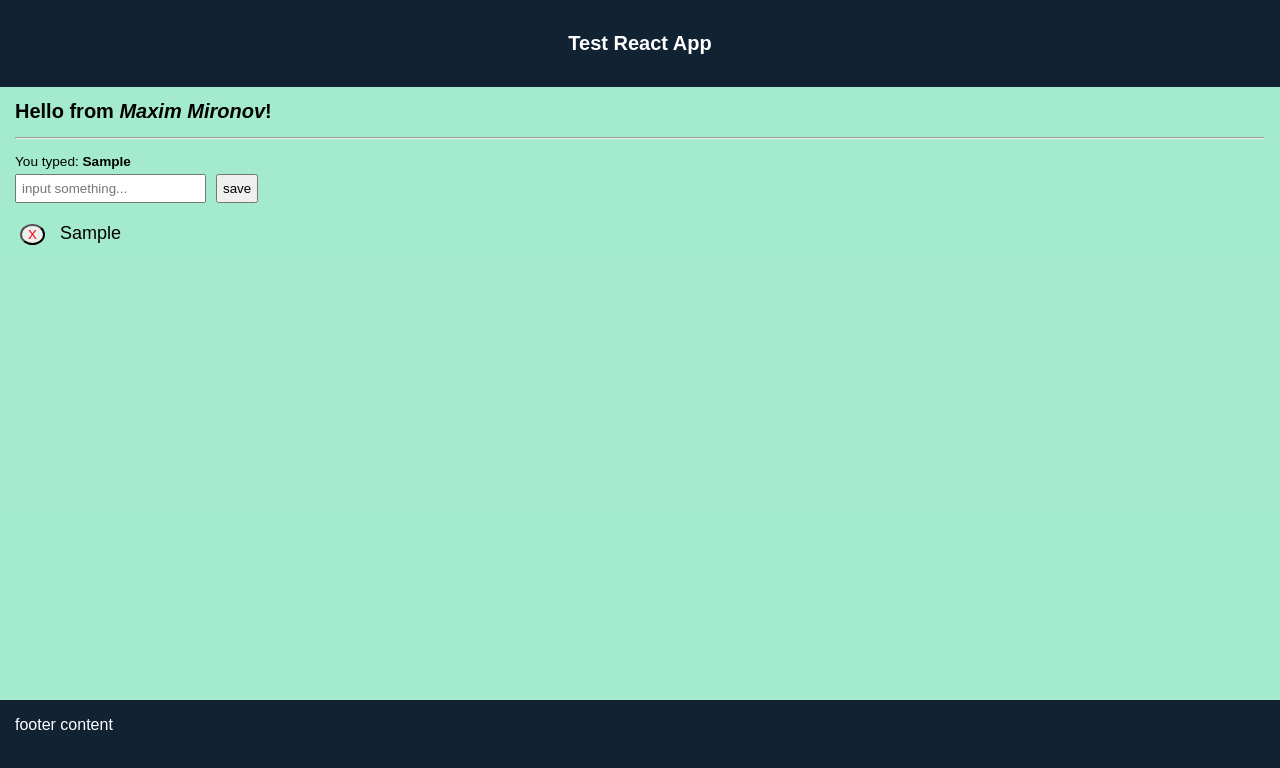
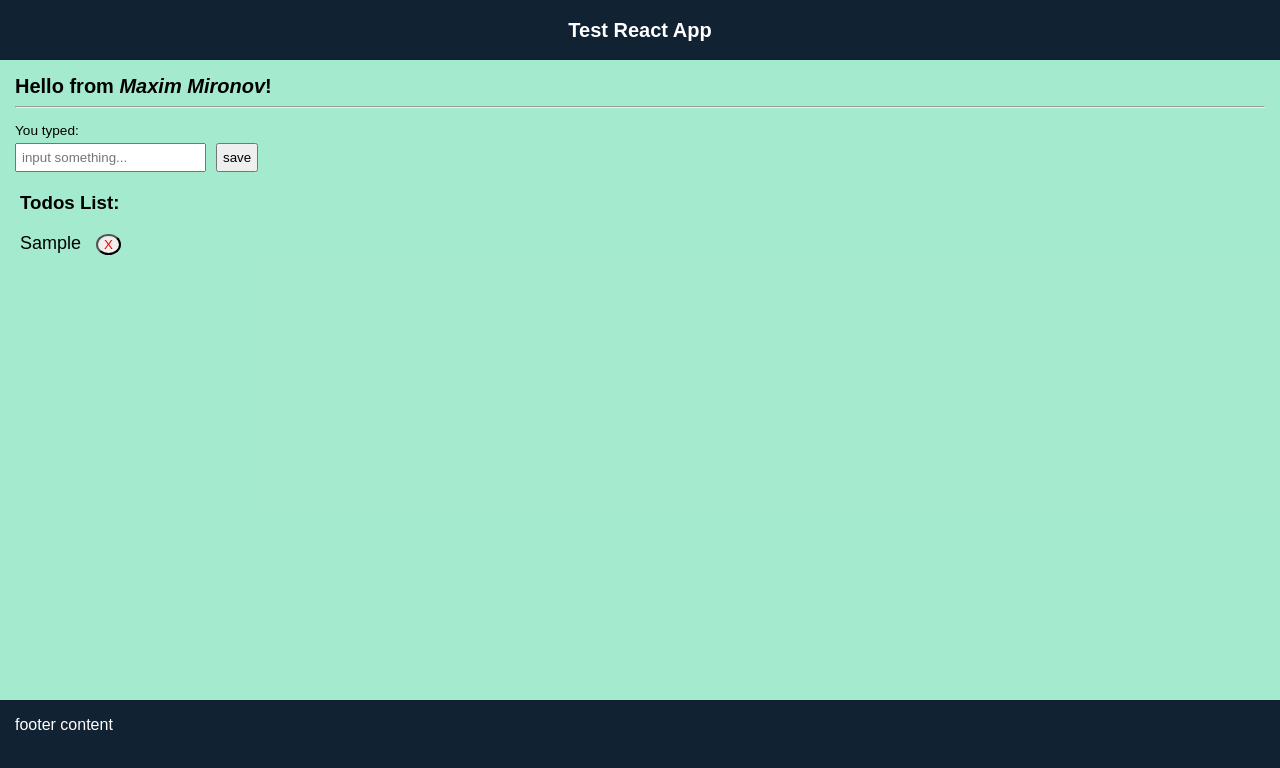
Before and after one commit to Maximzp83/my-test-react-app, a React (Create React App) app: page / in a window 1280 px wide. Both pictures are taken after typing "Sample" into the empty fields and a click on the button "save". Shown: the top 768 px of the page. Built offline with nearby package versions, Linux system fonts and the light colour scheme.

Commit message:
first homework v2.0

```diff
--- a/src/App.js
+++ b/src/App.js
@@ -1,17 +1,25 @@
 import React, { Component } from 'react';
 
-import Home from './components/Home';
+import Header from './components/partials/Header';
+import Footer from './components/partials/Footer';
+
+import HomeContentContainer from './components/HomeContentContainer';
 // import logo from './logo.svg';
 // import './App.css';
 
+const user = {name: "Maxim", lastName: "Mironov"};
+
+
 class App extends Component {
-  render() {
-    return (
-      <div>
-        <Home />
-      </div>
-    );
-  }
+	render() {
+		return (
+				<div className="mainWrapper">
+					<Header />
+					<HomeContentContainer user={user} />
+					<Footer />
+				</div>
+			);
+	}
 }
 
 export default App;
--- a/src/components/Home.jsx
+++ /dev/null
@@ -1,121 +0,0 @@
-import React, { Component } from 'react';
-
-import Header from './partials/Header';
-import Footer from './partials/Footer';
-
-
-const user = {name: "Maxim", lastName: "Mironov"};
-
-
-class MessagesList extends Component {
-	constructor(props) {
-    	super(props);
-
-    	this.deleteButtonClick = this.deleteButtonClick.bind(this);
-  }
-
-	deleteButtonClick(index) {
-		this.props.deleteMessage(index);
-	}
-
-	render() {
-		const listItems = this.props.messages.map((message, index) =>
-		        <li key={'message-'+ index.toString()}>
-		        	<button className="deleteButton"
-		        					type="button"
-		        					onClick={(e) => this.deleteButtonClick(index, e)}>X</button>
-		        	<span>{ message }</span>
-		        </li>
-	      	)
-
-		return (
-			<ul className="messagesList">{listItems}</ul>
-		)
-	}
-}
-
-
-// ------------
-
-class HomeContent extends Component {
-    constructor(props) {
-    	super(props);
-    	this.state = {
-    		user: this.props.user,
-    		message: '',
-    		savedMessages: []
-    	};
-
-    	this.handleInputChange = this.handleInputChange.bind(this);
-    	this.saveButtonClick = this.saveButtonClick.bind(this);
-    	this.deleteMessage = this.deleteMessage.bind(this);
-
-    }
-
-
-    handleInputChange(event) {
-    	this.setState({message: event.target.value})
-    }
-
-    saveButtonClick() {
-    	// let updatedList = this.state.savedMessages.concat(this.state.message);
-    	// this.setState({savedMessages: updatedList});
-    	this.setState(prevState => ({
-				savedMessages: prevState.savedMessages.concat(this.state.message)
-    	}));
-			this.messageInput.value = '';
-    }
-
-    deleteMessage(messageIndex) {
-    	// let updatedList = this.state.savedMessages.filter((message, index) => index != messageIndex );
-			// this.setState({savedMessages: updatedList});
-
-    	this.setState(prevState => ({
-          savedMessages: prevState.savedMessages.filter((message, index) => index != messageIndex )
-      }));
-    }
-
-
-
-    render() {
-
-    	return (
-    		<div className="contentWrapper">
-
-	    		<div className="container">
-	    			<h1>Hello from <i>{ this.state.user.name } { this.state.user.lastName }</i>!</h1>
-		    		<hr/>
-
-						<div className="inputBlock">
-			    		<label htmlFor="message">You typed: <b>{this.state.message}</b></label>
-			    		<input type="text" id="message" placeholder='input something...'
-			    					 // value=""
-			    					 ref={(input) => { this.messageInput = input; }}
-			    					 onChange={this.handleInputChange}/>
-
-			    		<button type="button" onClick={this.saveButtonClick}>save</button>
-						</div>
-
-						<MessagesList messages={this.state.savedMessages}
-													deleteMessage={this.deleteMessage} />
-
-	    		</div>
-    		</div>
-    		);
-    }
-}
-
-
-class Home extends Component {
-  render() {
-    return (
-      <div className="mainWrapper">
-        <Header />
-        <HomeContent user={user} />
-        <Footer />
-      </div>
-    );
-  }
-}
-
-export default Home;
--- /dev/null
+++ b/src/components/HomeContent.js
@@ -0,0 +1,37 @@
+import React from 'react';
+
+const HomeContent = (props) => (
+	<div className="container">
+		<h1>Hello from <i>{ props.user.name } { props.user.lastName }</i>!</h1>
+		<hr/>
+
+		<form className="inputBlock" onSubmit={props.handleSubmit}>
+			<label htmlFor="message">You typed: <b>{props.inputValue}</b></label>
+			<input type="text" id="message" placeholder='input something...'
+				value={props.inputValue}
+				// ref={(input) => { this.messageInput = input; }}
+				onChange={props.handleInputChange}/>
+			<button type="submit">save</button>
+		</form>
+
+	<ul className="messagesList">
+		{props.todos.length > 0 ? <h3>Todos List:</h3> : null}
+      {props.todos.length > 0 ? (
+
+        props.todos.map((todo, index) => (
+          <li key={todo.id}>
+            {todo.text}
+            <button className="deleteButton" type="button"
+            	onClick={() => props.handleDelete(todo.id)}
+            >X</button>
+          </li>
+        ))
+      ) : <h3>No todos</h3>}
+    </ul>
+
+	</div>
+)
+
+
+
+export default HomeContent;
--- /dev/null
+++ b/src/components/HomeContentContainer.js
@@ -0,0 +1,91 @@
+import React, { Component } from 'react';
+
+import HomeContent from './HomeContent';
+
+// ------------
+
+class HomeContentContainer extends Component {
+    constructor(props) {
+    	super(props);
+    	this.state = {
+    		user: this.props.user,
+    		message: '',
+    		todos: [],
+    		inputValue: ''
+    	};
+
+    	this.handleInputChange = this.handleInputChange.bind(this);
+    	// this.saveButtonClick = this.saveButtonClick.bind(this);
+        this.handleSubmit = this.handleSubmit.bind(this);
+    	this.handleDelete = this.handleDelete.bind(this);
+
+    }
+
+
+    handleInputChange(event) {
+    	// this.setState({message: event.target.value})
+        this.setState({
+            inputValue: event.target.value
+        })
+    }
+
+    saveButtonClick() {
+    	// let updatedList = this.state.savedMessages.concat(this.state.message);
+    	// this.setState({savedMessages: updatedList});
+    	this.setState(prevState => ({
+				savedMessages: prevState.savedMessages.concat(this.state.message)
+    	}));
+			this.messageInput.value = '';
+    }
+
+    handleSubmit(e) {
+
+        e.preventDefault();
+
+        if (!this.state.inputValue) {
+          return;
+        }
+
+		const newItem = {
+			text: this.state.inputValue,
+			id: Date.now()
+		}
+
+		this.setState(prevState => ({
+            todos: [...prevState.todos, newItem],
+            inputValue: ''
+        }));
+    }
+
+    handleDelete(id) {
+    	// let updatedList = this.state.savedMessages.filter((message, index) => index != messageIndex );
+		// this.setState({savedMessages: updatedList});
+
+    	this.setState(prevState => ({
+          // savedMessages: prevState.savedMessages.filter((message, index) => index != messageIndex )
+          todos: prevState.todos.filter(todo => todo.id !== id)
+      }));
+    }
+
+
+
+    render() {
+    	return (
+            <div className="contentWrapper">
+                <HomeContent
+                    user={this.state.user}
+                    todos={this.state.todos}
+                    inputValue={this.state.inputValue}
+                    handleInputChange={this.handleInputChange}
+                    handleSubmit={this.handleSubmit}
+                    handleDelete={this.handleDelete}
+                />
+            </div>
+        );
+    }
+}
+
+
+
+
+export default HomeContentContainer;
--- a/src/styles/index.css
+++ b/src/styles/index.css
@@ -29,11 +29,15 @@ button {
 .mainWrapper > .contentWrapper {
 	flex: 2 1 auto;
 	background-color: #12c78261;
+	padding: 15px 0;
+
 }
 
 h1 {
 	font-size: 20px;
 	/*color: #d45612ea;*/
+	margin: 0;
+	padding: 0;
 }
 
 b { font-weight: bold; }
@@ -94,7 +98,7 @@ ul.messagesList > li {
 
 ul.messagesList .deleteButton {
 	color: red;
-	margin-right: 15px;
+	margin-left: 15px;
 	/*background-color: ;*/
 	border-radius: 50%;
 	/*border: none;*/
```
